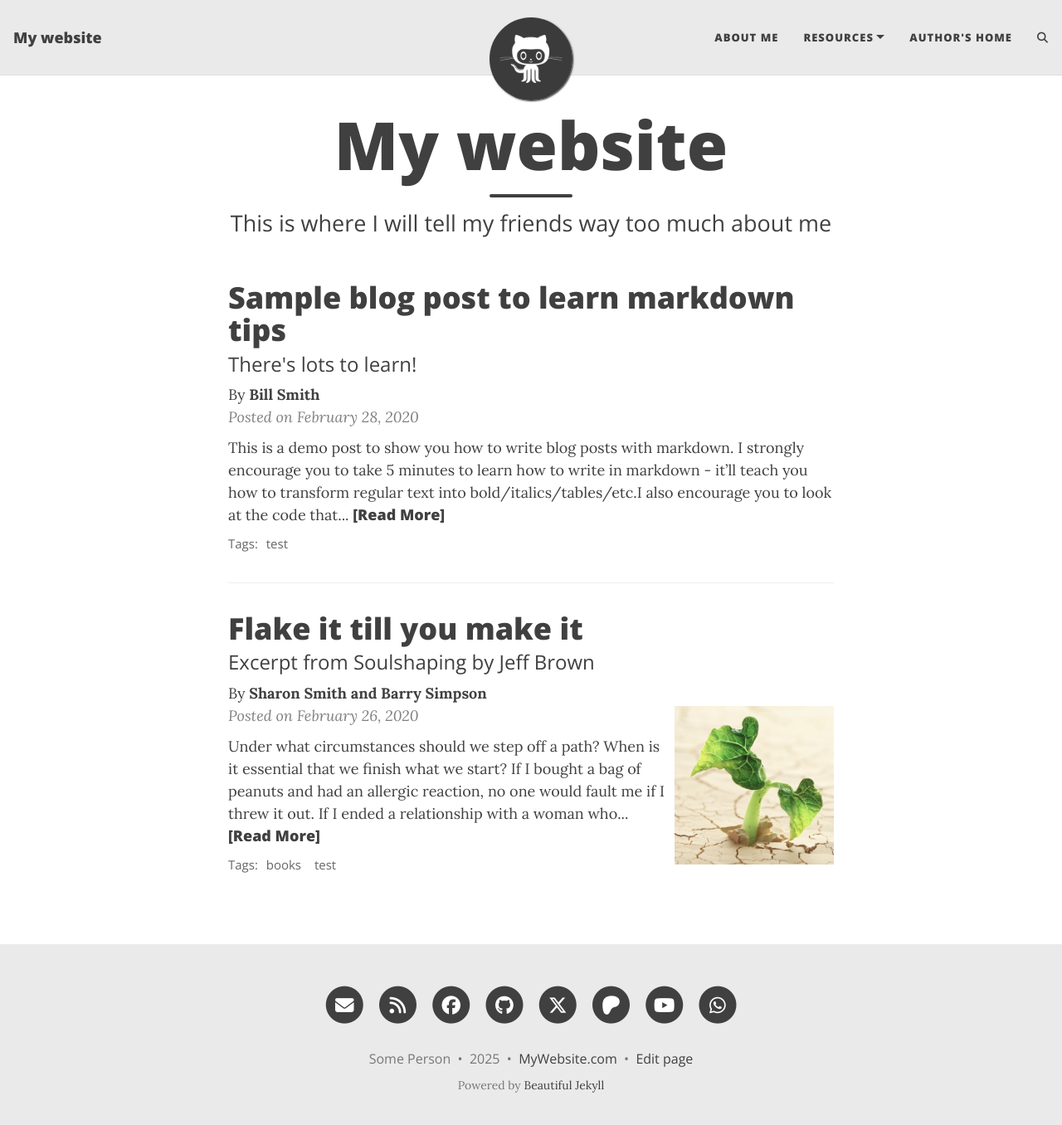
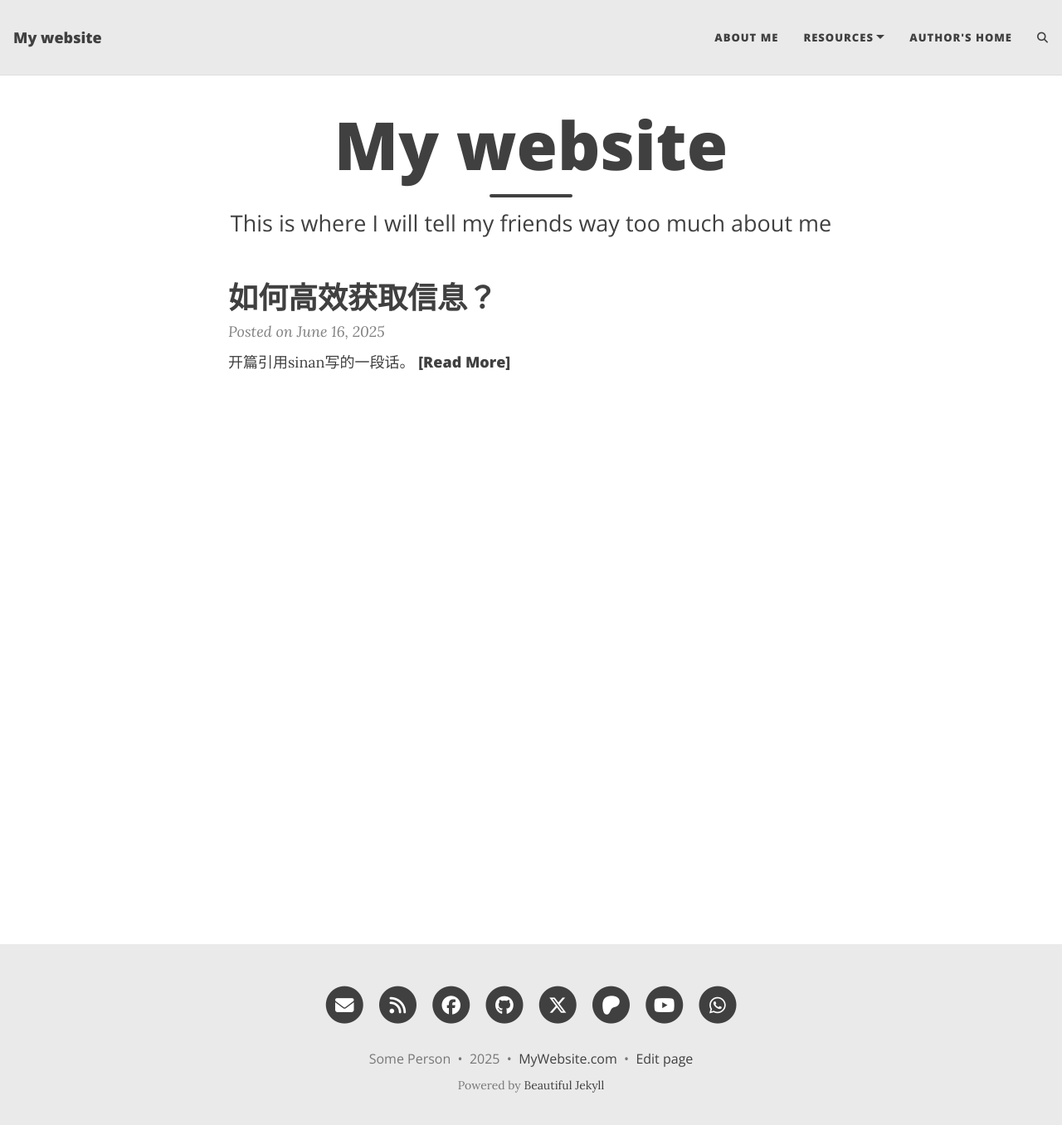
Before and after one commit to yuanzhi-code/yuanzhi-code.github.io, a Jekyll site: the page built from index.html, in a window 1280 px wide and 1369 px high. Shown: the top 1356 px of the window at 83% size. Built offline with Jekyll 4.4.1, drawn with Linux system fonts in a browser that asks for light colours; the list of posts is cut into pages by our own code; comment, search, counter and statistics services are not loaded.

Commit message:
删除两篇旧文章，更新配置文件以注释头像设置，新增一篇关于信息获取的文章，探讨决策和信息筛选的重要性。

````diff
--- a/_config.yml
+++ b/_config.yml
@@ -32,7 +32,7 @@
 
 # Image to show in the navigation bar - works best with a square image
 # Remove this parameter if you don't want an image in the navbar
-avatar: "/assets/img/avatar-icon.png"
+# avatar: "/assets/img/avatar-icon.png"
 
 # By default, the image is cut into a circle. You can disable this behaviour by setting 'round-avatar: false'
 round-avatar: true
--- a/_posts/2020-02-26-flake-it-till-you-make-it.md
+++ /dev/null
@@ -1,18 +0,0 @@
----
-layout: post
-title: Flake it till you make it
-subtitle: Excerpt from Soulshaping by Jeff Brown
-cover-img: /assets/img/path.jpg
-thumbnail-img: /assets/img/thumb.png
-share-img: /assets/img/path.jpg
-tags: [books, test]
-author: Sharon Smith and Barry Simpson
----
-
-Under what circumstances should we step off a path? When is it essential that we finish what we start? If I bought a bag of peanuts and had an allergic reaction, no one would fault me if I threw it out. If I ended a relationship with a woman who hit me, no one would say that I had a commitment problem. But if I walk away from a seemingly secure route because my soul has other ideas, I am a flake?
-
-The truth is that no one else can definitively know the path we are here to walk. It’s tempting to listen—many of us long for the omnipotent other—but unless they are genuine psychic intuitives, they can’t know. All others can know is their own truth, and if they’ve actually done the work to excavate it, they will have the good sense to know that they cannot genuinely know anyone else’s. Only soul knows the path it is here to walk. Since you are the only one living in your temple, only you can know its scriptures and interpretive structure.
-
-At the heart of the struggle are two very different ideas of success—survival-driven and soul-driven. For survivalists, success is security, pragmatism, power over others. Success is the absence of material suffering, the nourishing of the soul be damned. It is an odd and ironic thing that most of the material power in our world often resides in the hands of younger souls. Still working in the egoic and material realms, they love the sensations of power and focus most of their energy on accumulation. Older souls tend not to be as materially driven. They have already played the worldly game in previous lives and they search for more subtle shades of meaning in this one—authentication rather than accumulation. They are often ignored by the culture at large, although they really are the truest warriors.
-
-A soulful notion of success rests on the actualization of our innate image. Success is simply the completion of a soul step, however unsightly it may be. We have finished what we started when the lesson is learned. What a fear-based culture calls a wonderful opportunity may be fruitless and misguided for the soul. Staying in a passionless relationship may satisfy our need for comfort, but it may stifle the soul. Becoming a famous lawyer is only worthwhile if the soul demands it. It is an essential failure if you are called to be a monastic this time around. If you need to explore and abandon ten careers in order to stretch your soul toward its innate image, then so be it. Flake it till you make it.
--- a/_posts/2020-02-28-sample-markdown.md
+++ /dev/null
@@ -1,100 +0,0 @@
----
-layout: post
-title: Sample blog post to learn markdown tips
-subtitle: There's lots to learn!
-gh-repo: daattali/beautiful-jekyll
-gh-badge: [star, fork, follow]
-tags: [test]
-comments: true
-mathjax: true
-author: Bill Smith
----
-
-{: .box-success}
-This is a demo post to show you how to write blog posts with markdown.  I strongly encourage you to [take 5 minutes to learn how to write in markdown](https://markdowntutorial.com/) - it'll teach you how to transform regular text into bold/italics/tables/etc.<br/>I also encourage you to look at the [code that created this post](https://raw.githubusercontent.com/daattali/beautiful-jekyll/master/_posts/2020-02-28-sample-markdown.md) to learn some more advanced tips about using markdown in Beautiful Jekyll.
-
-**Here is some bold text**
-
-## Here is a secondary heading
-
-[This is a link to a different site](https://deanattali.com/) and [this is a link to a section inside this page](#local-urls).
-
-Here's a table:
-
-| Number | Next number | Previous number |
-| :------ |:--- | :--- |
-| Five | Six | Four |
-| Ten | Eleven | Nine |
-| Seven | Eight | Six |
-| Two | Three | One |
-
-You can use [MathJax](https://www.mathjax.org/) to write LaTeX expressions. For example:
-When \\(a \ne 0\\), there are two solutions to \\(ax^2 + bx + c = 0\\) and they are $$x = {-b \pm \sqrt{b^2-4ac} \over 2a}.$$
-
-How about a yummy crepe?
-
-![Crepe](https://beautifuljekyll.com/assets/img/crepe.jpg)
-
-It can also be centered!
-
-![Crepe](https://beautifuljekyll.com/assets/img/crepe.jpg){: .mx-auto.d-block :}
-
-Here's a code chunk:
-
-~~~
-var foo = function(x) {
-  return(x + 5);
-}
-foo(3)
-~~~
-
-And here is the same code with syntax highlighting:
-
-```javascript
-var foo = function(x) {
-  return(x + 5);
-}
-foo(3)
-```
-
-And here is the same code yet again but with line numbers:
-
-{% highlight javascript linenos %}
-var foo = function(x) {
-  return(x + 5);
-}
-foo(3)
-{% endhighlight %}
-
-## Boxes
-You can add notification, warning and error boxes like this:
-
-### Notification
-
-{: .box-note}
-**Note:** This is a notification box.
-
-### Warning
-
-{: .box-warning}
-**Warning:** This is a warning box.
-
-### Error
-
-{: .box-error}
-**Error:** This is an error box.
-
-## Local URLs in project sites {#local-urls}
-
-When hosting a *project site* on GitHub Pages (for example, `https://USERNAME.github.io/MyProject`), URLs that begin with `/` and refer to local files may not work correctly due to how the root URL (`/`) is interpreted by GitHub Pages. You can read more about it [in the FAQ](https://beautifuljekyll.com/faq/#links-in-project-page). To demonstrate the issue, the following local image will be broken **if your site is a project site:**
-
-![Crepe](/assets/img/crepe.jpg)
-
-If the above image is broken, then you'll need to follow the instructions [in the FAQ](https://beautifuljekyll.com/faq/#links-in-project-page). Here is proof that it can be fixed:
-
-![Crepe]({{ '/assets/img/crepe.jpg' | relative_url }})
-
-<details markdown="1">
-<summary>Click here!</summary>
-Here you can see an **expandable** section
-</details>
````
Also changed, not shown: _posts/2025-06-16-如何高效获取信息？.md (renamed from 如何高效获取信息？.md), 1 other file.
